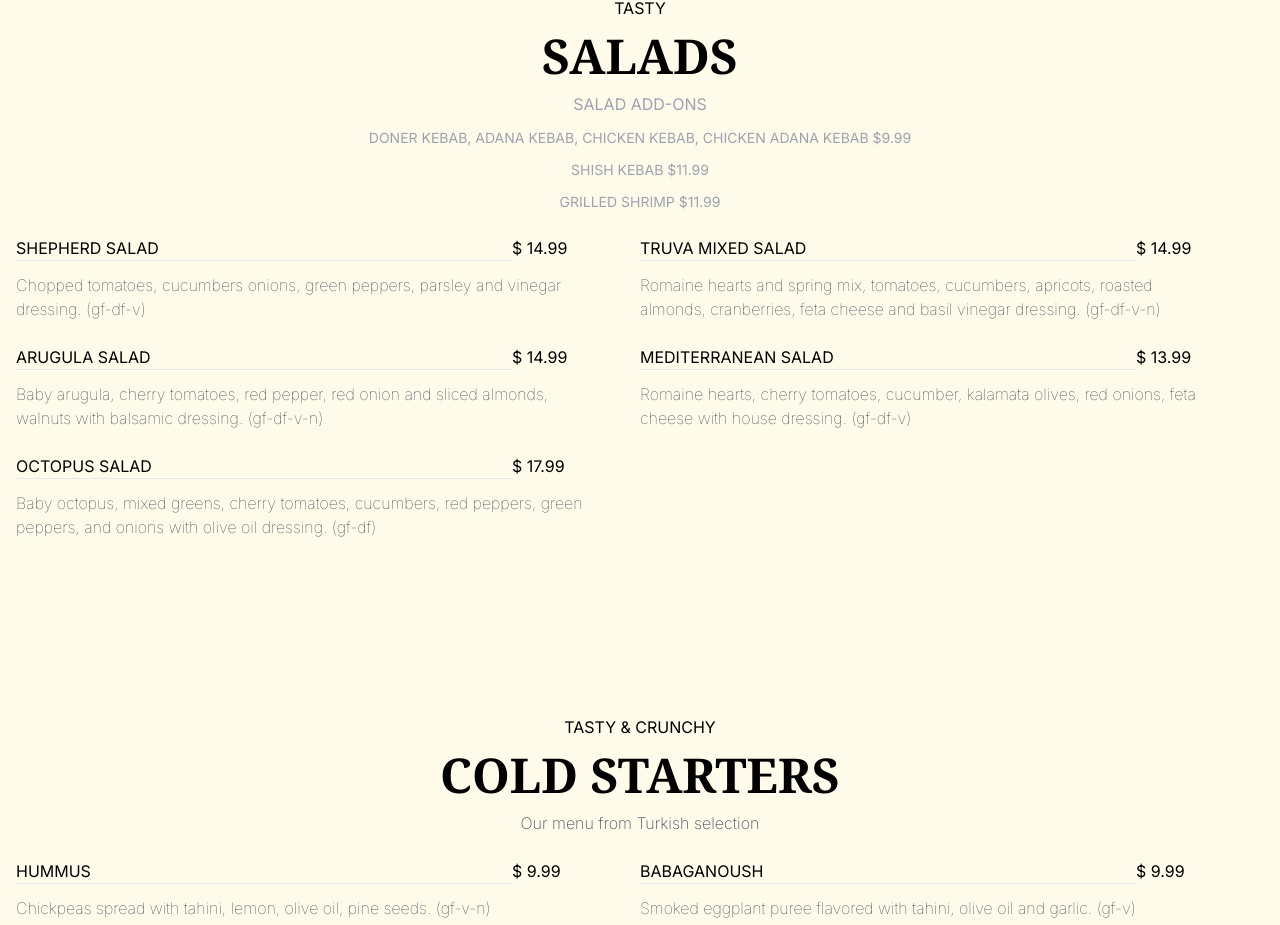
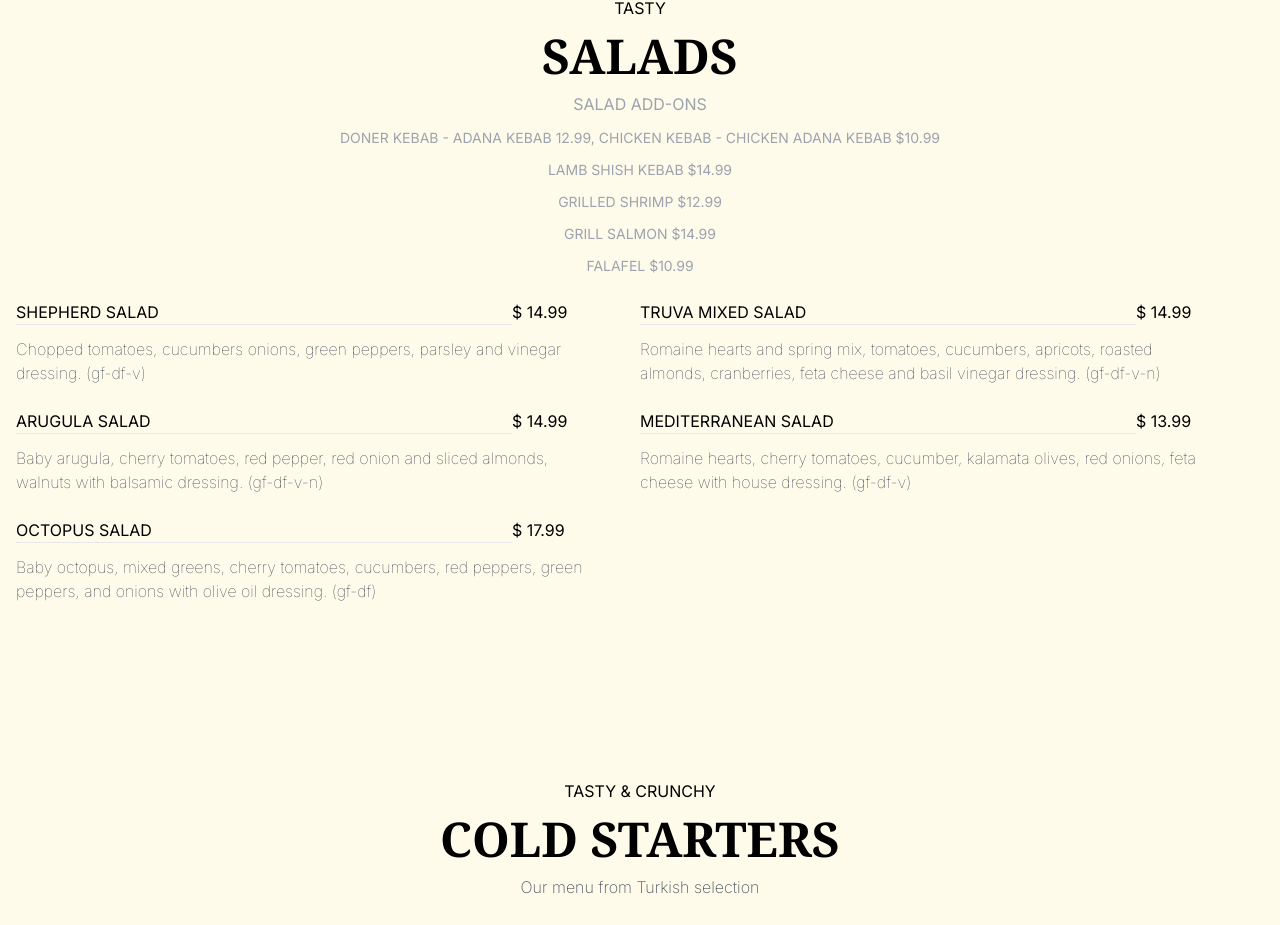
Before and after one commit to truvacafemed/client, a Next.js app: page /our-menu in a window 1280 px wide. Shown: the part 4319-5244 px from the top of the page. Built offline with nearby package versions, Linux system fonts and the light colour scheme.

Commit message:
Update page.js

```diff
--- a/app/our-menu/page.js
+++ b/app/our-menu/page.js
@@ -206,9 +206,11 @@ export default function page() {
               <span>TASTY</span>
               <h1 className='text-5xl font-serif' style={{fontWeight:'bold'}}>SALADS</h1>
               <span className='text-extralight text-md text-gray-400'>SALAD ADD-ONS</span>
-              <span className='text-thin text-sm text-gray-400'>DONER KEBAB, ADANA KEBAB, CHICKEN KEBAB, CHICKEN ADANA KEBAB $9.99</span>
-              <span className='text-thin text-sm text-gray-400'>SHISH KEBAB $11.99</span>
-              <span className='text-thin text-sm text-gray-400'>GRILLED SHRIMP $11.99</span>
+              <span className='text-thin text-sm text-gray-400'>DONER KEBAB - ADANA KEBAB 12.99, CHICKEN KEBAB - CHICKEN ADANA KEBAB $10.99</span>
+              <span className='text-thin text-sm text-gray-400'>LAMB SHISH KEBAB $14.99</span>
+              <span className='text-thin text-sm text-gray-400'>GRILLED SHRIMP $12.99</span>
+              <span className='text-thin text-sm text-gray-400'>GRILL SALMON $14.99</span>
+              <span className='text-thin text-sm text-gray-400'>FALAFEL $10.99</span>
             </div>
 
             <div className='sm:flex sm:flex-col md:grid md:grid-cols-2 lg:grid lg:grid-cols-2'>
```
